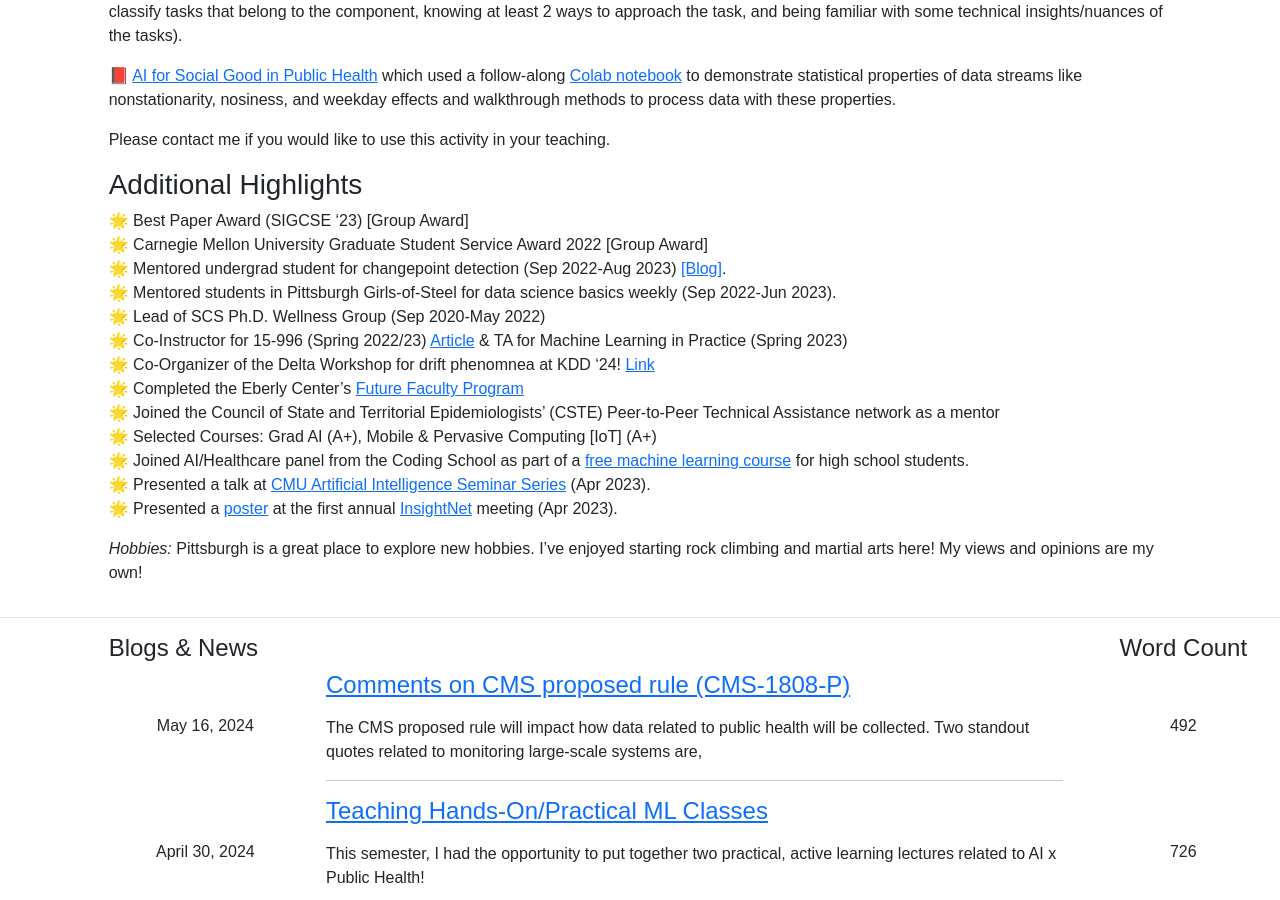
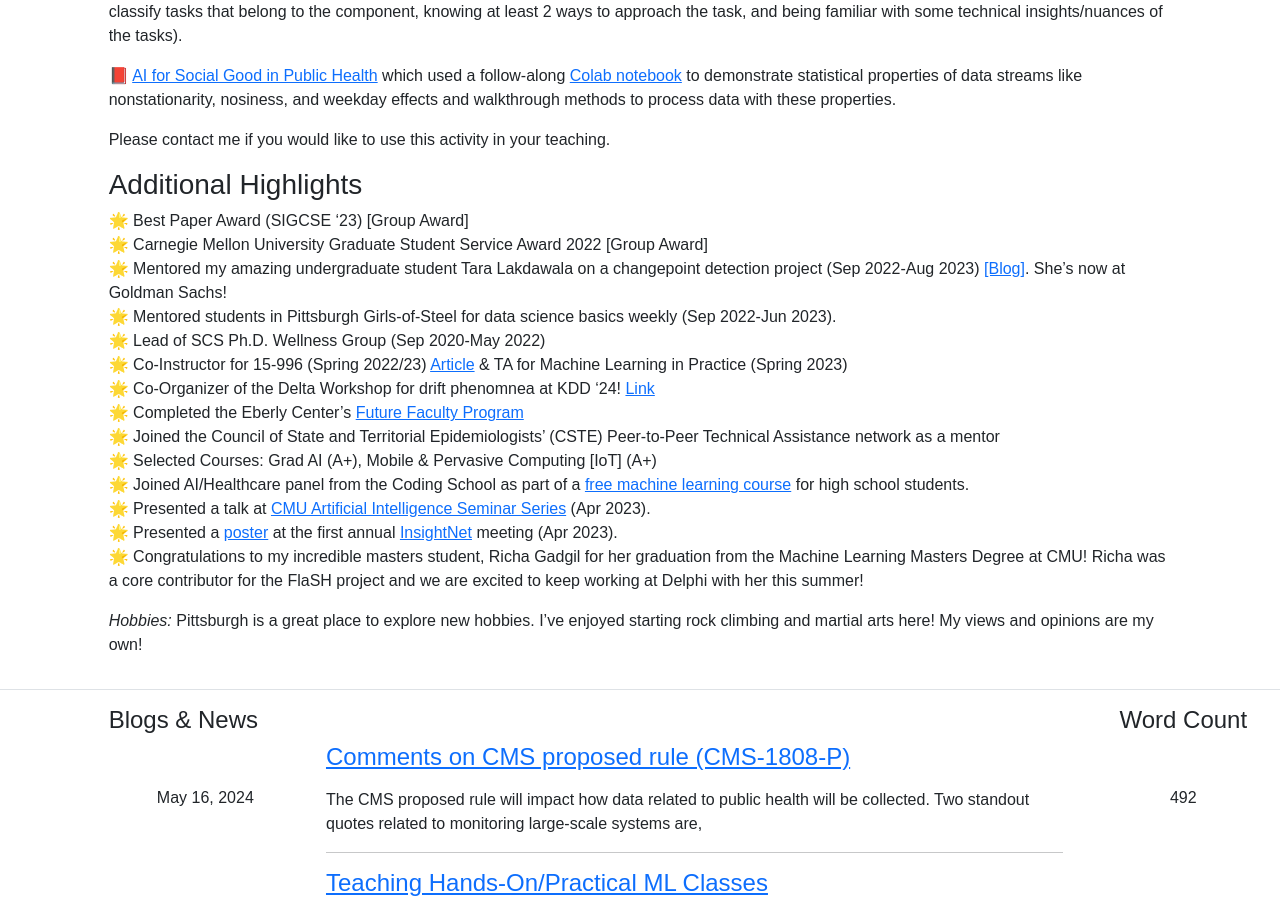
Before and after one commit to Ananya-Joshi/ananya-joshi.github.io, a Jekyll site: the page built from index.md, in a window 1280 px wide and 900 px high, scrolled down 3300 px. Built offline with Jekyll 4.4.1, drawn with Linux system fonts in a browser that asks for light colours.

Commit message:
Update index.md

```diff
--- a/index.md
+++ b/index.md
@@ -27,7 +27,7 @@ Please contact me if you would like to use this activity in your teaching.
 ### Additional Highlights
 🌟 Best Paper Award (SIGCSE '23) [Group Award]
 🌟 Carnegie Mellon University Graduate Student Service Award 2022 [Group Award]
-🌟 Mentored undergrad student for changepoint detection (Sep 2022-Aug 2023) <a href="https://delphi.cmu.edu/blog/2023/12/20/exploratory-analysis-identifying-changing-variant-behavior-during-a-pandemic/" class="link-primary">[Blog]</a>.
+🌟 Mentored my amazing undergraduate student Tara Lakdawala on a changepoint detection project (Sep 2022-Aug 2023) <a href="https://delphi.cmu.edu/blog/2023/12/20/exploratory-analysis-identifying-changing-variant-behavior-during-a-pandemic/" class="link-primary">[Blog]</a>. She's now at Goldman Sachs!
 🌟 Mentored students in Pittsburgh Girls-of-Steel for data science basics weekly (Sep 2022-Jun 2023).
 🌟 Lead of SCS Ph.D. Wellness Group (Sep 2020-May 2022)
 🌟 Co-Instructor for 15-996 (Spring 2022/23) [Article](https://magazine.cs.cmu.edu/creating-a-jedi-mindset) & TA for Machine Learning in Practice (Spring 2023)
@@ -38,6 +38,8 @@ Please contact me if you would like to use this activity in your teaching.
 🌟 Joined AI/Healthcare panel from the Coding School as part of a [free machine learning course](https://the-cs.org/train-course) for high school students.
 🌟 Presented a talk at [CMU Artificial Intelligence Seminar Series](https://www.cs.cmu.edu/~aiseminar/) (Apr 2023).
 🌟 Presented a [poster](https://docs.google.com/presentation/d/1D3113F9G8YakJzFu-xPZbn6m7aQe4Ym7cmy8Y1D2G8o/edit#slide=id.g25f4eb53bbd_0_0) at the first annual [InsightNet](https://insightnet.us/insight-net-annual-meeting-2024/) meeting (Apr 2023).
+🌟 Congratulations to my incredible masters student, Richa Gadgil for her graduation from the Machine Learning Masters Degree at CMU! Richa was a core contributor for the FlaSH project and we are excited to keep working at Delphi with her this summer!
+
 
 *Hobbies:* Pittsburgh is a great place to explore new hobbies. I've enjoyed starting rock climbing and martial arts here!
 My views and opinions are my own!
```
